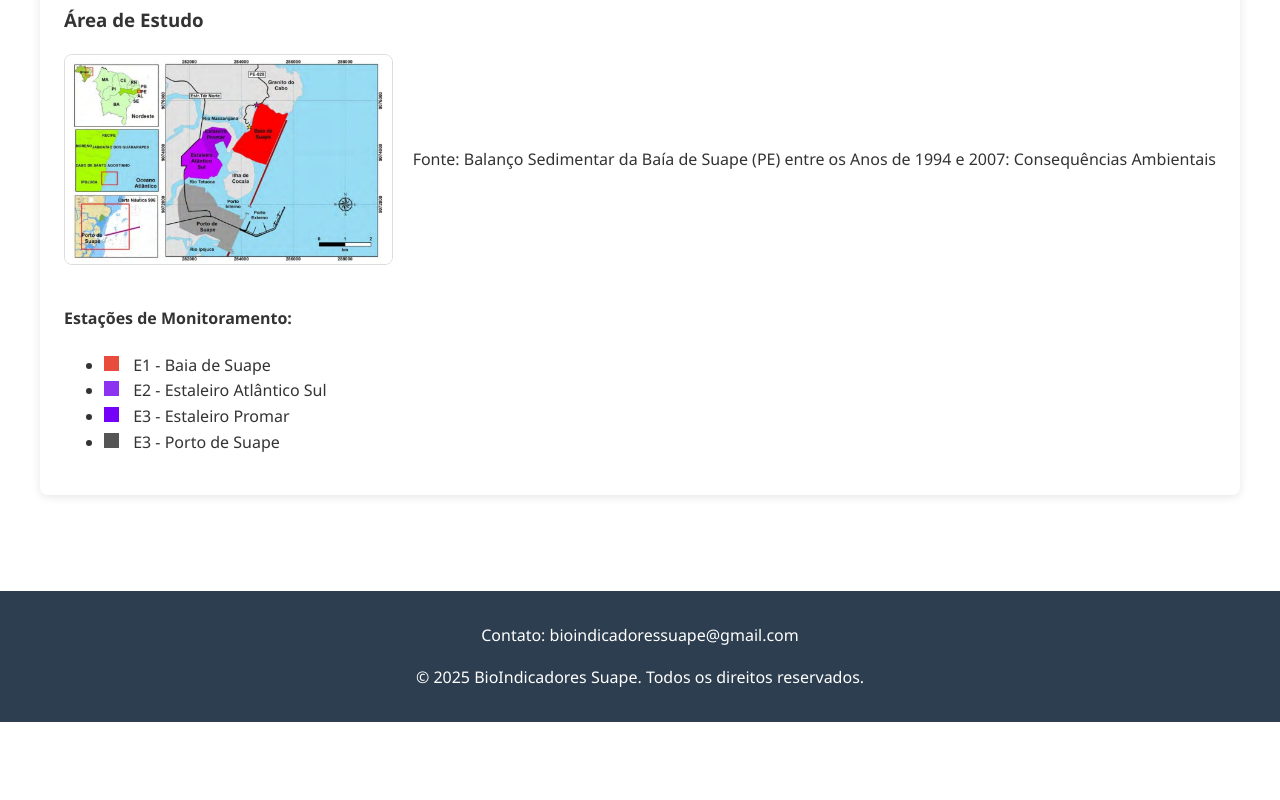
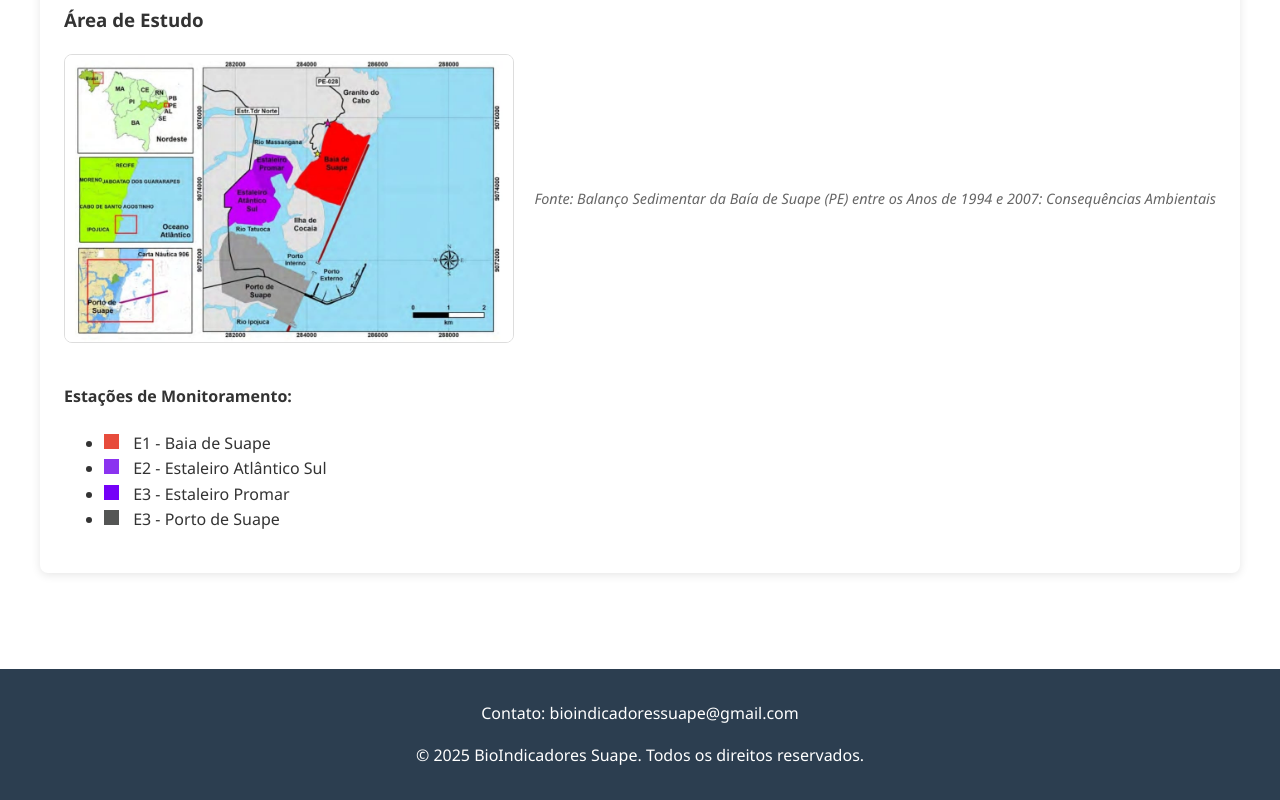
Before and after one commit to pedromartinspe07/Bioindicadores-Suape, a plain HTML site: page projeto.html in a window 1280 px wide. Shown: the part 870-1670 px from the top of the page. Before the commit the page ends 1592 px from the top, so only its background shows below. Drawn offline with Linux system fonts and the light colour scheme.

Commit message:
Update style.css

```diff
--- a/css/style.css
+++ b/css/style.css
@@ -1,5 +1,5 @@
-/* Global Styles */
-:root {
+ /* Global Styles */
+ :root {
     --primary-color: #2c3e50;
     --secondary-color: #16a085;
     --accent-color: #e74c3c;
@@ -279,3 +279,11 @@ footer {
 .download-btn img {
     width: 30px;
 }
+
+.map-caption {
+    text-align: center;
+    font-style: italic;
+    color: #666;
+    margin: 10px 0;
+    font-size: 0.9rem;
+}
```
